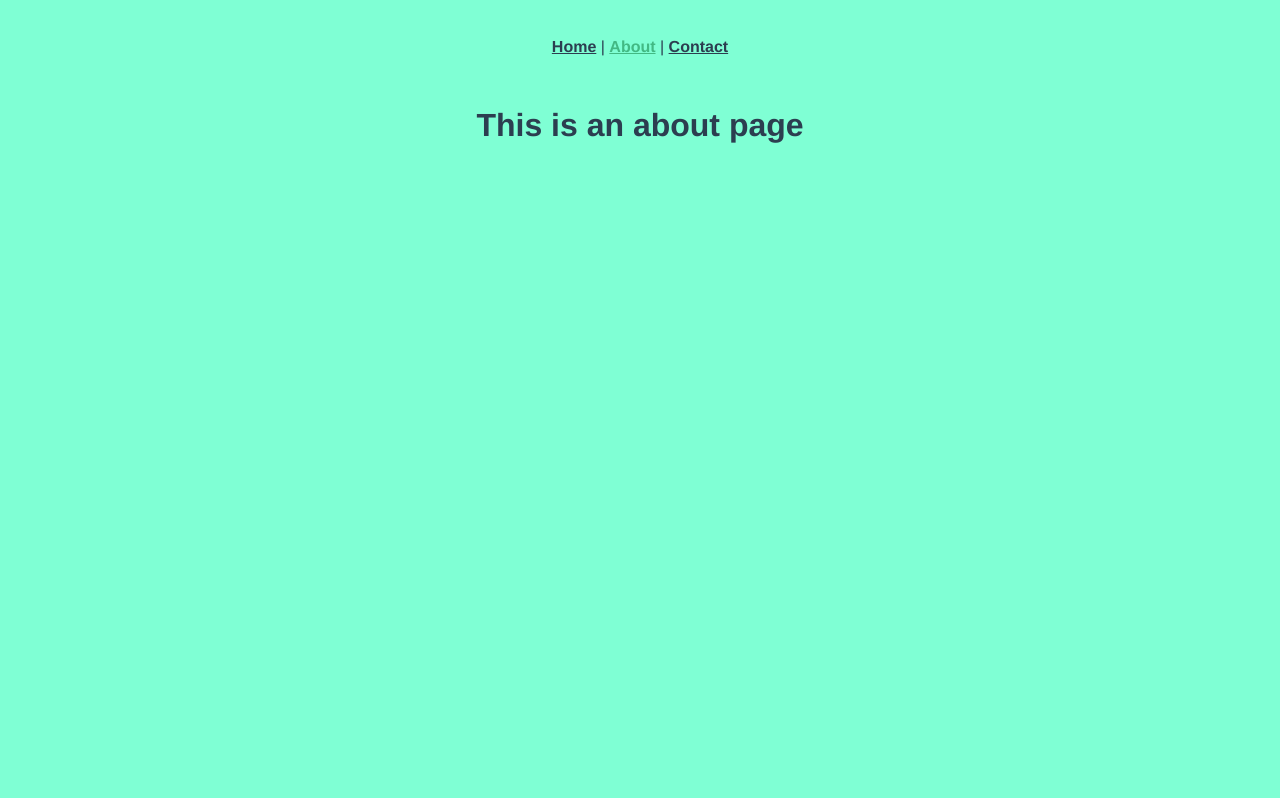
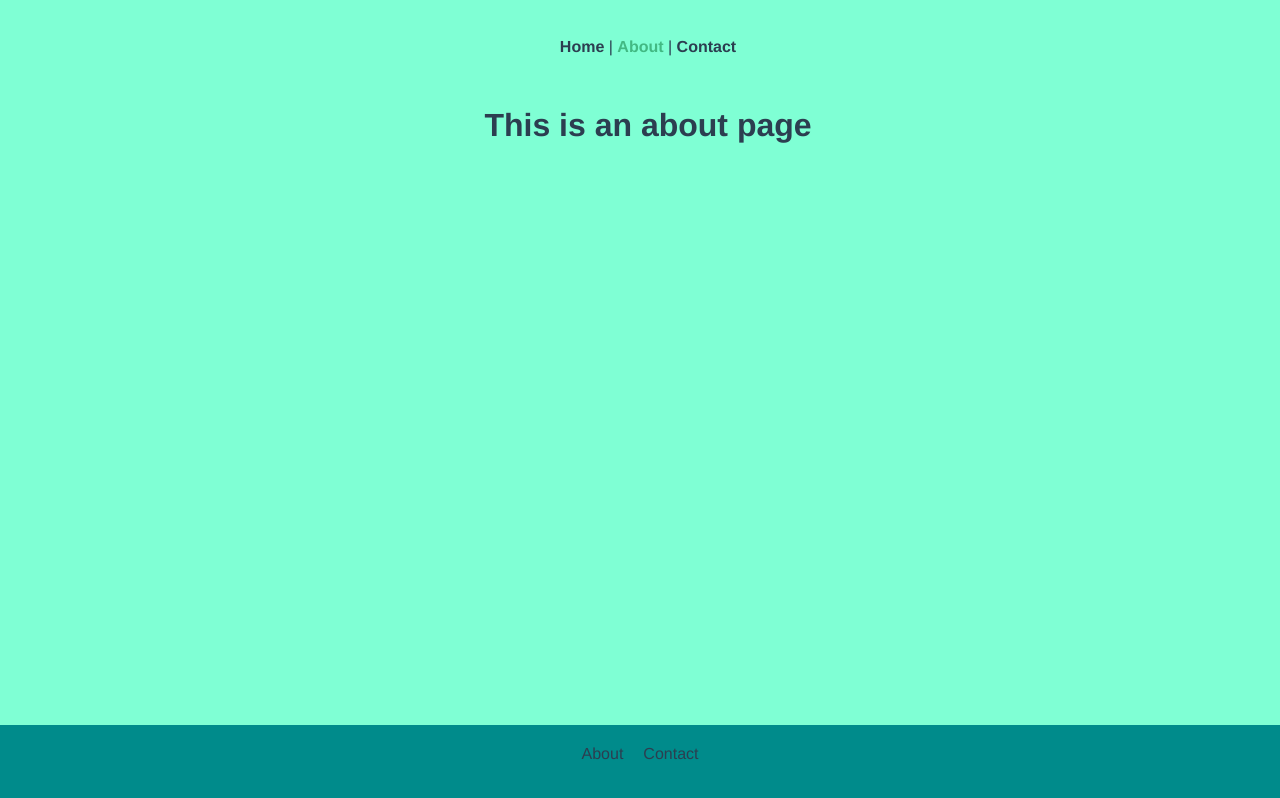
Before and after one commit to carlyne/vuejs-full-project, a Vue app: page /#/about in a window 1280 px wide. Built offline with nearby package versions, Linux system fonts and the light colour scheme.

Commit message:
navigation bar and traduction, next step : side bar composant

```diff
--- a/package.json
+++ b/package.json
@@ -12,6 +12,7 @@
     "core-js": "^3.6.4",
     "register-service-worker": "^1.7.1",
     "vue": "^2.6.11",
+    "vue-i18n": "^8.17.4",
     "vue-router": "^3.1.6",
     "vuex": "^3.1.3"
   },
--- /dev/null
+++ b/src/components/app-nav-bar/_app-nav-bar.scss
@@ -0,0 +1,10 @@
+.app-nav-bar {
+    width: 100%;
+    height: 75px;
+    padding: 10px;
+    position: fixed;
+    bottom: 0;
+    left: 0;
+    z-index: 200;
+    background-color: darkcyan;
+}
--- /dev/null
+++ b/src/components/app-nav-bar/app-nav-bar.js
@@ -0,0 +1,3 @@
+export default {
+    name: "app-nav-bar",
+}
--- /dev/null
+++ b/src/components/app-nav-bar/appNavBar.vue
@@ -0,0 +1,12 @@
+<template>
+    <div class="app-nav-bar">
+        <slot name="menu"></slot>
+        <slot name="item"></slot>
+    </div>
+</template>
+
+<style>
+    @import url('./_app-nav-bar.scss');
+</style>
+
+<script src="./app-nav-bar.js"></script>
--- /dev/null
+++ b/src/locale/en.js
@@ -0,0 +1,21 @@
+const en = {
+    common: {
+        language: {
+            language: "Language",
+            current: "English",
+            fr: "French",
+            en: "English"
+        },
+        languages: {
+            fr: "French",
+            en: "English"
+        },
+        nav: {
+            about: "About",
+            home: "home",
+            contact: "Contact"
+        }
+    }
+}
+
+export default en;
--- /dev/null
+++ b/src/locale/index.js
@@ -0,0 +1,7 @@
+import en from './en';
+
+const messages = {
+    en: en
+};
+
+export default messages;
--- a/src/main.js
+++ b/src/main.js
@@ -1,4 +1,9 @@
 import Vue from 'vue';
+
+// fichier de traduction, penser à installer la dépendance vue-i18n
+import VueI18n from 'vue-i18n';
+import Messages from './locale/index';
+
 import App from './views/app/App.vue';
 import './registerServiceWorker';
 import router from './router';
@@ -6,8 +11,18 @@ import store from './store';
 import '@/styles/styles.scss';
 
 Vue.config.productionTip = false;
+Vue.use(VueI18n);
+
+// Gestion de la traduction
+const i18n = new VueI18n({
+  locale: 'en',
+  messages: Messages
+})
 
 new Vue({
+  // rajout de l'instance de traduction
+  i18n,
+
   router,
   store,
   render: h => h(App)
--- a/src/styles/styles.scss
+++ b/src/styles/styles.scss
@@ -1,4 +1,5 @@
 // helper function :
+
 // $margins: (
 //     menu: (
 //         bottom: 50px
@@ -8,6 +9,28 @@
 //     @return map-get(map-get($parent, $child, $item));
 // }
 
+* {
+    box-sizing: border-box;
+}
+
 body {
     background-color: aquamarine;
+    width: 100%;
+    height: auto;
 }
+
+ul {
+    list-style: none;
+    margin: 0;
+    padding: 0;
+
+    li {
+        display: inline-block;
+        margin: 10px;
+    }
+}
+
+a {
+    text-decoration: none;
+    color: inherit;
+}
--- a/src/views/app/App.vue
+++ b/src/views/app/App.vue
@@ -1,11 +1,27 @@
 <template>
   <div id="app">
+
     <div id="nav">
-      <router-link to="/">Home</router-link> |
-      <router-link to="/about">About</router-link> |
-      <router-link to="/contact">Contact</router-link>
+        <router-link to="/">Home</router-link> |
+        <router-link to="/about">About</router-link> |
+        <router-link to="/contact">Contact</router-link>
     </div>
     <router-view/>
+
+    <!-- Bottom nav-bar-->
+    <app-nav-bar>
+      <nav slot="menu">
+        <ul>
+          <li>
+            <router-link to='./about'>{{$t("common.nav.about")}}</router-link>
+          </li>
+          <li>
+            <router-link to='./contact'>{{$t("common.nav.contact")}}</router-link>
+          </li>
+        </ul>
+      </nav>
+    </app-nav-bar>
+
   </div>
 </template>
 
--- a/src/views/app/app.js
+++ b/src/views/app/app.js
@@ -1,4 +1,11 @@
+import AppNavBar from '@/components/app-nav-bar/appNavBar.vue';
+
 export default {
+    name: "App",
+    components: {
+        AppNavBar
+    },
+
     // when DOM is loaded
     mounted() {
         console.log(this.$store.getters.http.url);
```
Also changed, not shown: 1 other file (tests, documents, lock files or other folders).
